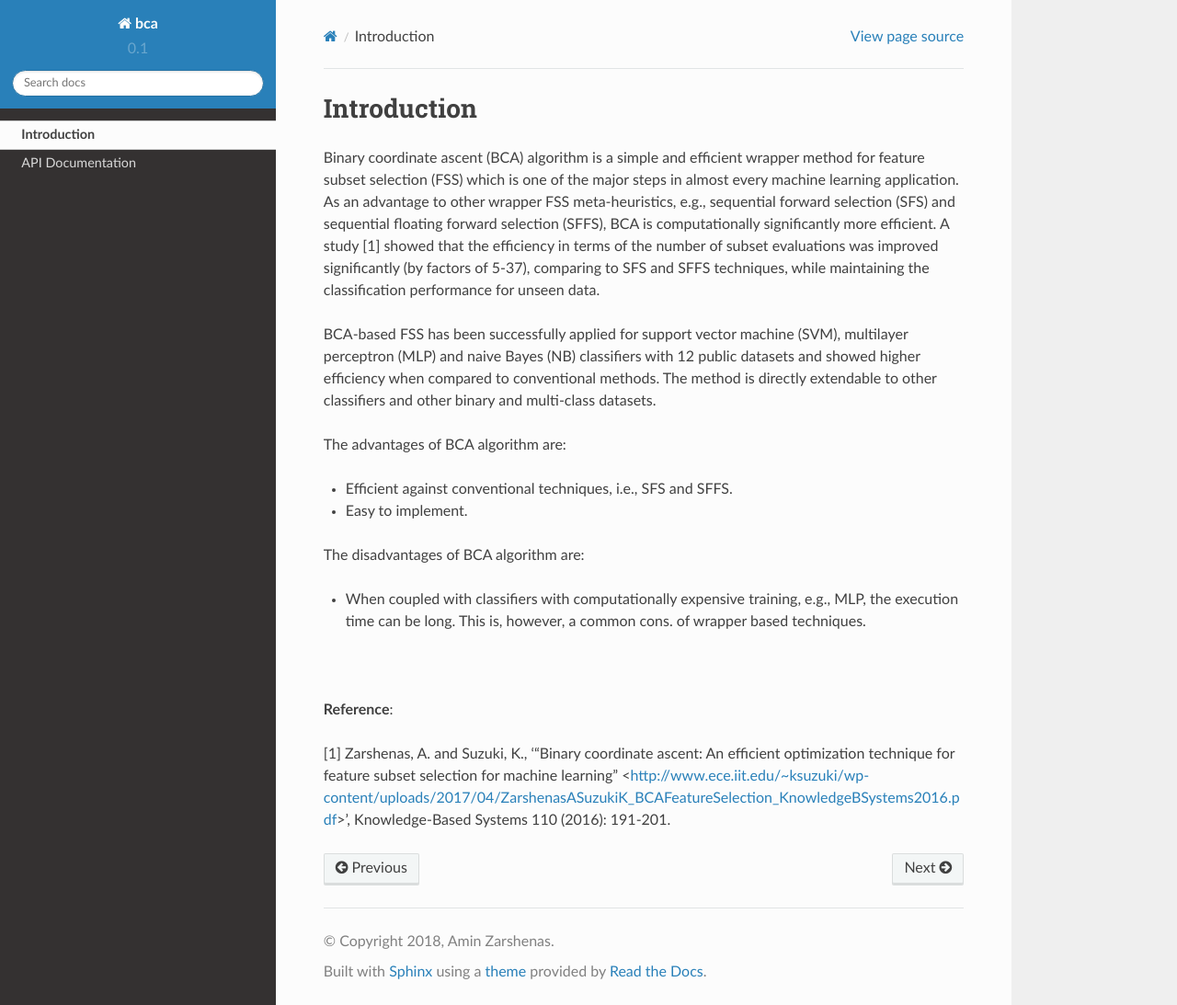
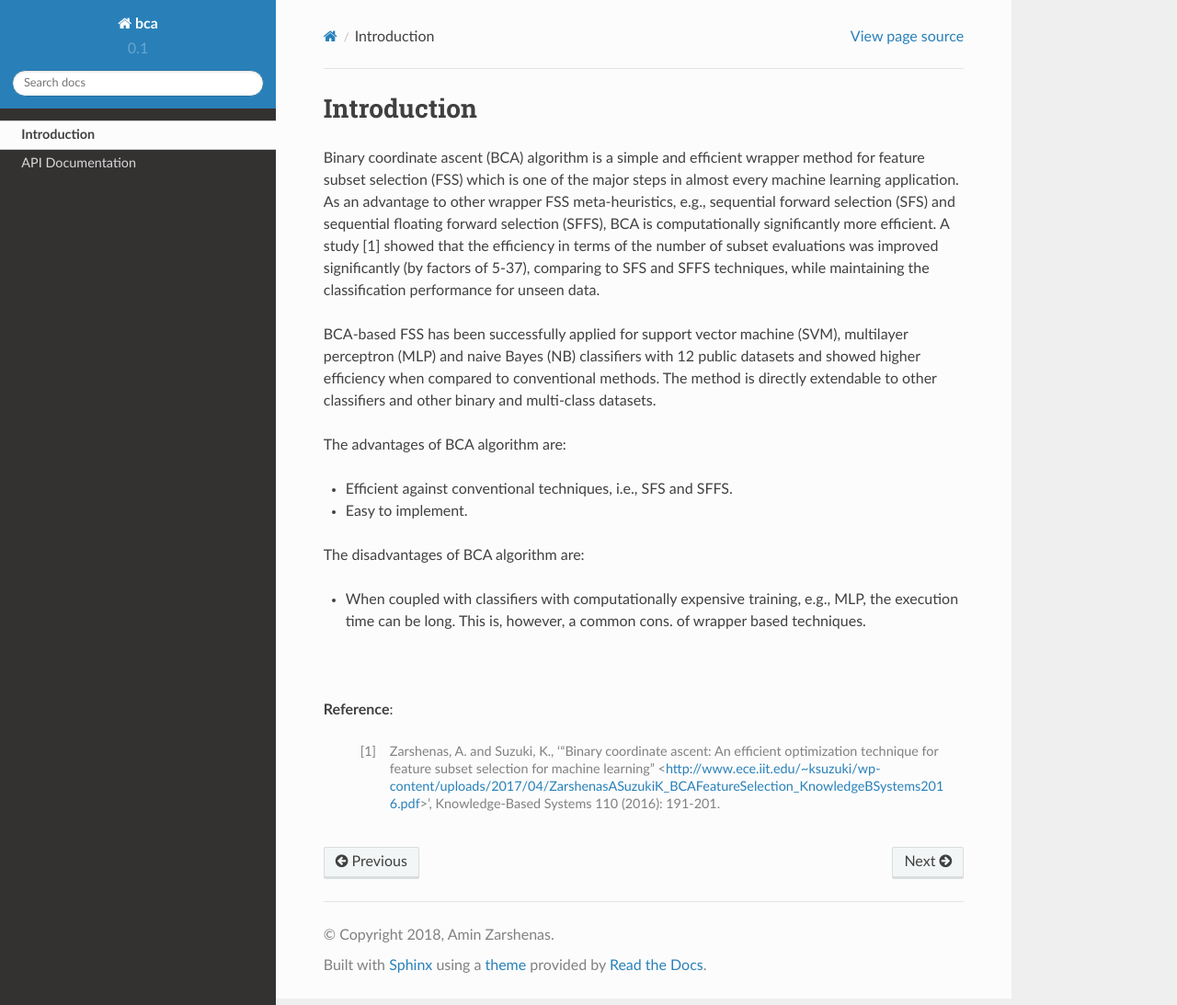
Before and after one commit to aminzarshenas/bca, a Sphinx documentation site: the page built from doc/intro.rst, in a window 1280 px wide and 1093 px high. Shown: the whole window at 92% size. Built offline with Sphinx 7.4.7 and the Read the Docs theme 2.0.0, drawn with Linux system fonts in a browser that asks for light colours; formulas are drawn with MathJax 3; pages that are not in the unit, such as notebooks, are missing from menus.

```diff
--- a/doc/intro.rst
+++ b/doc/intro.rst
@@ -19,4 +19,4 @@ The disadvantages of BCA algorithm are:
 
 **Reference**:
 
-[1] Zarshenas, A. and Suzuki, K., '"Binary coordinate ascent: An efficient optimization technique for feature subset selection for machine learning" <http://www.ece.iit.edu/~ksuzuki/wp-content/uploads/2017/04/ZarshenasASuzukiK_BCAFeatureSelection_KnowledgeBSystems2016.pdf>', Knowledge-Based Systems 110 (2016): 191-201.
+  .. [1] Zarshenas, A. and Suzuki, K., '"Binary coordinate ascent: An efficient optimization technique for feature subset selection for machine learning" <http://www.ece.iit.edu/~ksuzuki/wp-content/uploads/2017/04/ZarshenasASuzukiK_BCAFeatureSelection_KnowledgeBSystems2016.pdf>', Knowledge-Based Systems 110 (2016): 191-201.
```
